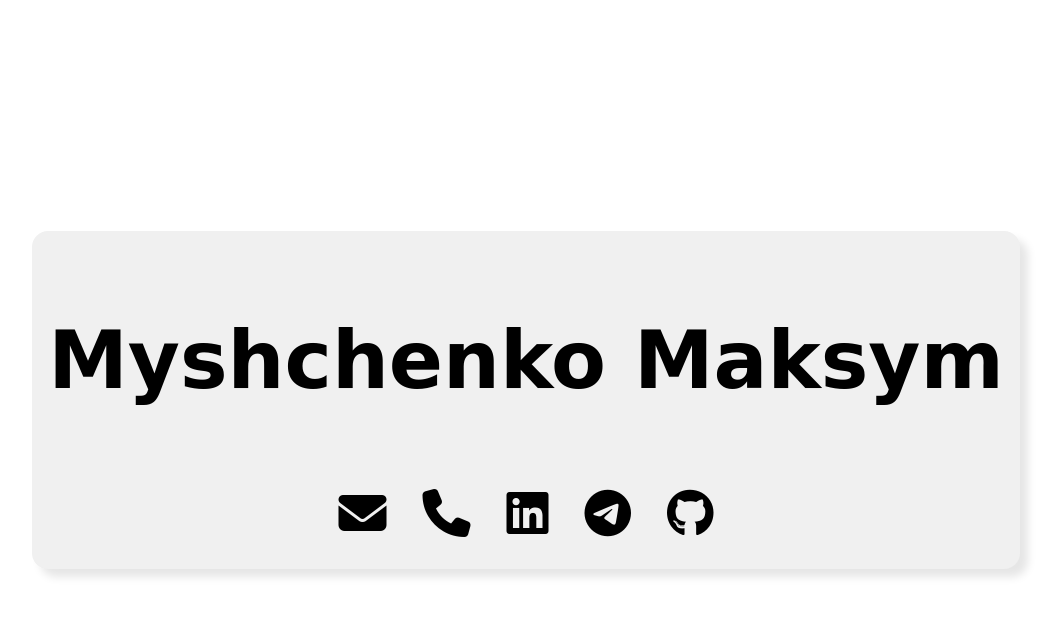
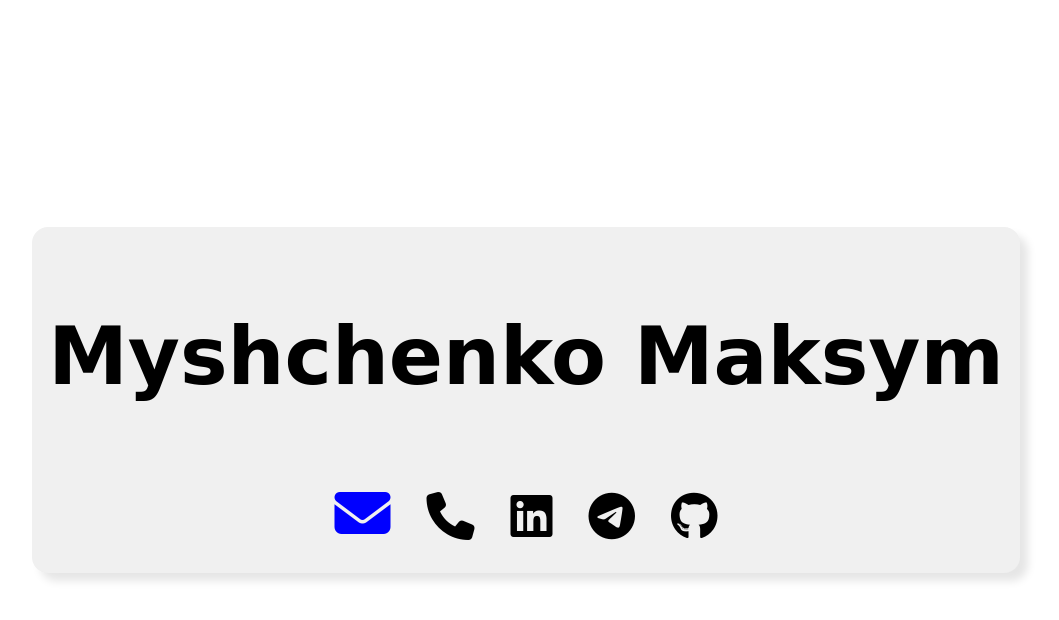
Before and after one commit to ChedrInRat/chedrinrat.github.io, a plain HTML site: page index.html in a window 1280 px wide. In both pictures the pointer is over the icon 476 px from the left and 512 px from the top of the page. Shown: the whole page, without its empty margins (114-1173 px from the left). Drawn offline with Linux system fonts and the light colour scheme; a web font is replaced by a local one.

Commit message:
update icon hover style

```diff
--- a/style.css
+++ b/style.css
@@ -17,6 +17,7 @@ a {
   text-decoration: none;
 }
 
+
 .intro {
   padding: 1rem;
   border-radius: 1rem;
@@ -35,6 +36,11 @@ a {
   font-size: 3rem;
   margin: 1rem;
   color: black;
+}
+
+.intro i:hover {
+  font-size: 3.5rem;
+  color: blue;
 }
 
 @media (prefers-color-scheme: dark) {
```
